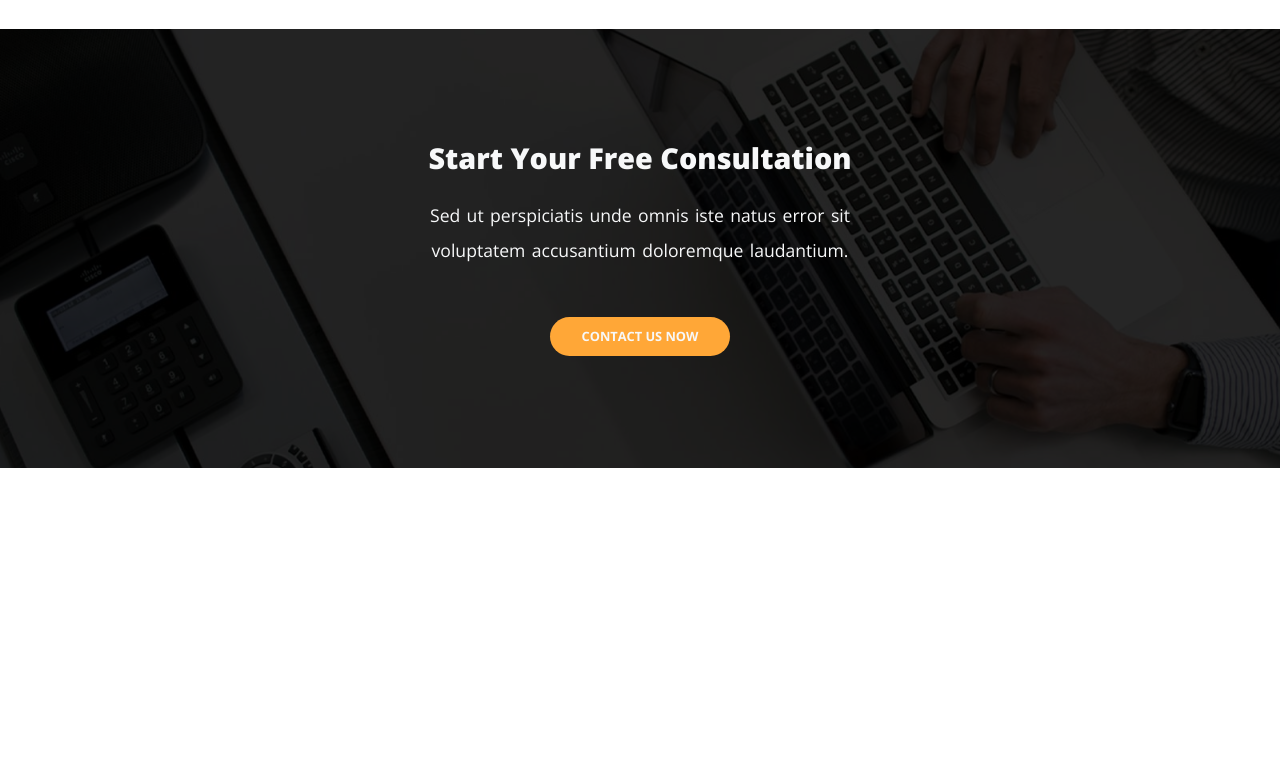
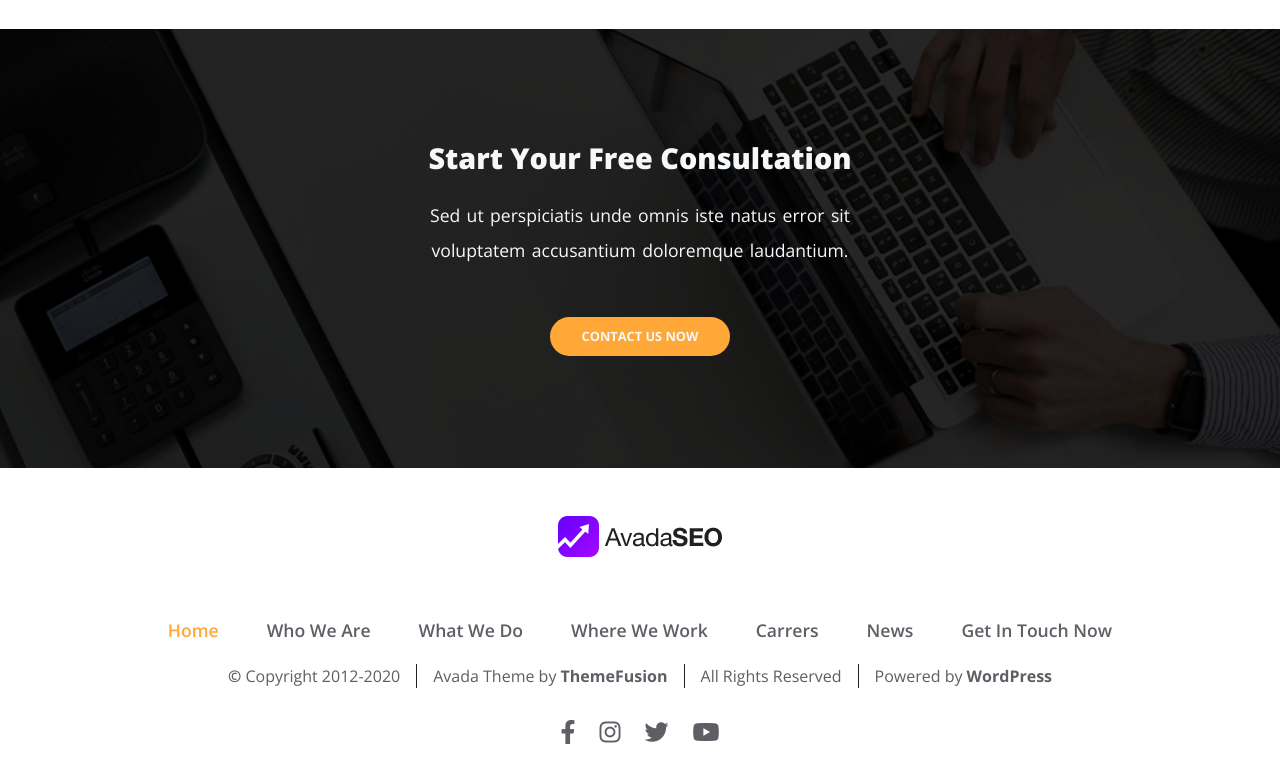
Before and after one commit to Vinffs/proj-html-vuejs, a Vue app: page / in a window 1280 px wide. Shown: the part 5913-6696 px from the top of the page. Before the commit the page ends 6381 px from the top, so only its background shows below. Built offline with nearby package versions, Linux system fonts and the light colour scheme.

Commit message:
added footer

```diff
--- a/src/App.vue
+++ b/src/App.vue
@@ -9,6 +9,7 @@
     <ReviewsComponent />
     <ConsultationComponent />
   </main>
+  <FooterComponent />
 </template>
 
 <script>
@@ -20,6 +21,7 @@ import PlansComponent from "./components/MainComponents/PlansComponent.vue";
 import NewsComponent from "./components/MainComponents/NewsComponent.vue";
 import ReviewsComponent from "./components/MainComponents/ReviewsComponent.vue";
 import ConsultationComponent from "./components/MainComponents/ConsultationComponent.vue";
+import FooterComponent from "./components/FooterComponent.vue";
 export default {
   name: 'App',
   components: {
@@ -31,6 +33,7 @@ export default {
     NewsComponent,
     ReviewsComponent,
     ConsultationComponent,
+    FooterComponent,
   },
   data() {
     return {
--- a/src/assets/data/store.js
+++ b/src/assets/data/store.js
@@ -218,4 +218,44 @@ export const store = reactive({
       ref: "#",
     },
   ],
+  info: [
+    {
+      symbol: true,
+      name: "Copyright 2012-2020",
+      company: "",
+    },
+    {
+      symbol: false,
+      name: "Avada Theme by",
+      company: "ThemeFusion",
+    },
+    {
+      symbol: false,
+      name: "All Rights Reserved",
+      company: "",
+    },
+    {
+      symbol: false,
+      name: "Powered by",
+      company: "WordPress",
+    },
+  ],
+  socials: [
+    {
+      icon: "fa-facebook-f",
+      ref: "#",
+    },
+    {
+      icon: "fa-instagram",
+      ref: "#",
+    },
+    {
+      icon: "fa-twitter",
+      ref: "#",
+    },
+    {
+      icon: "fa-youtube",
+      ref: "#",
+    },
+  ],
 });
--- /dev/null
+++ b/src/components/FooterComponent.vue
@@ -0,0 +1,85 @@
+<template>
+  <footer>
+    <div class="container d-flex flex-column align-items-center py-5">
+      <div id="img-container" class="pb-5">
+        <a href=""><img src="/images/logo_seo_1x.png" alt="logo"></a>
+      </div>
+      <div id="footer-nav" class="py-2">
+        <ul class=" list-unstyled d-flex align-items-center m-0 py-1">
+          <li class="px-4" v-for="index in store.navbar">
+            <a class="text-decoration-none" :class="{ 'active-menu': index.active }" :href="index.ref">
+              {{ index.title }}
+            </a>
+          </li>
+          <a href="#" class="px-4 text-decoration-none"><span>Get In Touch Now</span></a>
+        </ul>
+      </div>
+      <div id="info" class="py-2">
+        <ul class="list-unstyled d-flex">
+          <li class="px-3" v-for="content in store.info">
+            <span v-if="content.symbol">&copy;</span>
+            {{ content.name }}
+            <span>{{ content.company }}</span>
+          </li>
+        </ul>
+      </div>
+      <div id="social" class="py-2">
+        <a :href="social.ref" v-for="social in store.socials">
+          <i class="fa-brands" :class="social.icon"></i>
+        </a>
+      </div>
+    </div>
+  </footer>
+</template>
+
+<script>
+import { store } from "../assets/data/store";
+export default {
+  name: 'FooterComponent',
+  data() {
+    return {
+      store,
+    }
+  }
+}
+</script>
+
+<style lang="scss" scoped>
+@use "../assets/styles/partials/variables" as *;
+
+#footer-nav {
+  a {
+    font-weight: 600;
+    font-size: 1.1em;
+    color: $color_light_grey;
+  }
+
+  .active-menu {
+    color: $color_primary;
+  }
+}
+
+
+#info {
+  li {
+    border-right: 1px solid $color_dark_grey;
+    color: $color_light_grey;
+
+    span {
+      font-weight: 700;
+    }
+  }
+
+  li:last-child {
+    border-right: none !important;
+  }
+}
+
+#social {
+  i {
+    font-size: 1.5em;
+    padding: 0 0.5em;
+    color: $color_light_grey;
+  }
+}
+</style>
```
